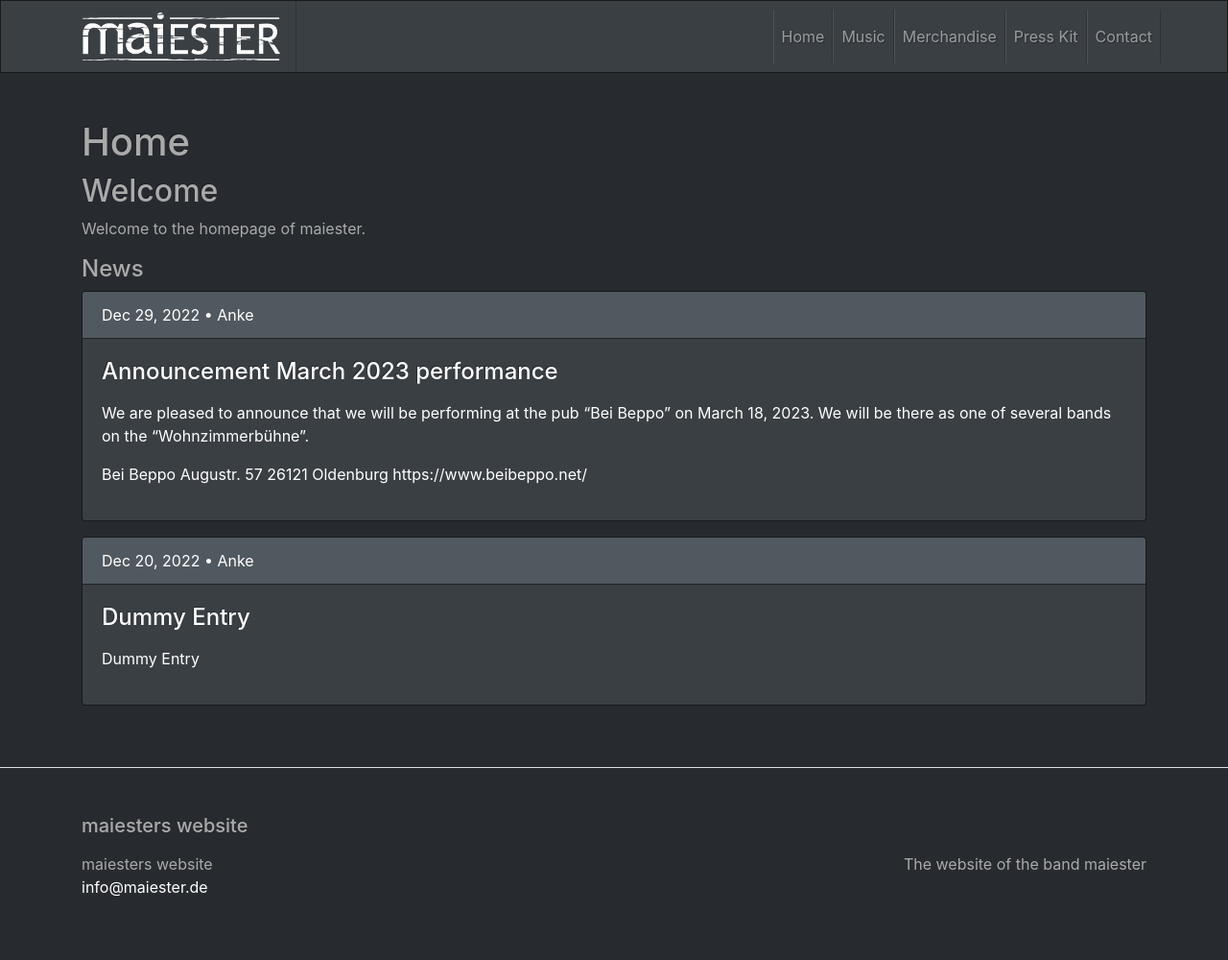
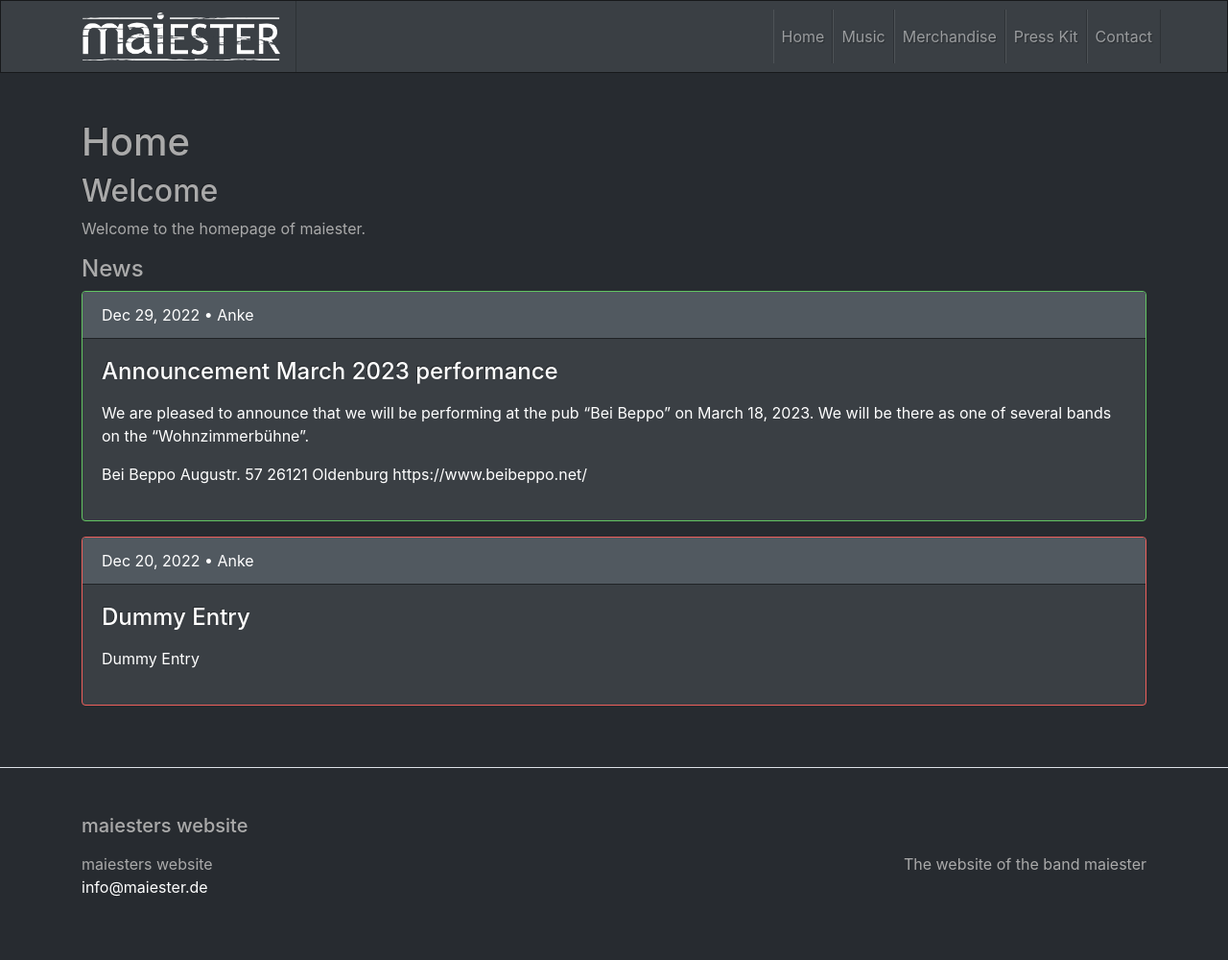
Before and after one commit to maiester/maiester.github.io, a Jekyll site: the page built from index.md, in a window 1280 px wide. Shown: the whole page at 96% size. Built offline with Jekyll 4.4.1, drawn with Linux system fonts in a browser that asks for light colours.

Commit message:
Update home.html

```diff
--- a/_layouts/home.html
+++ b/_layouts/home.html
@@ -19,8 +19,12 @@ layout: default
     <ul class="list-unstyled">
       {%- for post in site.posts -%}
 
-      {%- if posts.tag == "gig" -%}
+      {%- if post.tag == "gig" -%}
       {%- assign bordercolor = "border-success" -%}
+      {%- endif -%}
+
+      {%- if post.tag == "release" -%}
+      {%- assign bordercolor = "border-danger" -%}
       {%- endif -%}
 
     <div class="card text-white bg-primary mb-3 {{ bordercolor }}" style="max-width: 80rem;">
```
